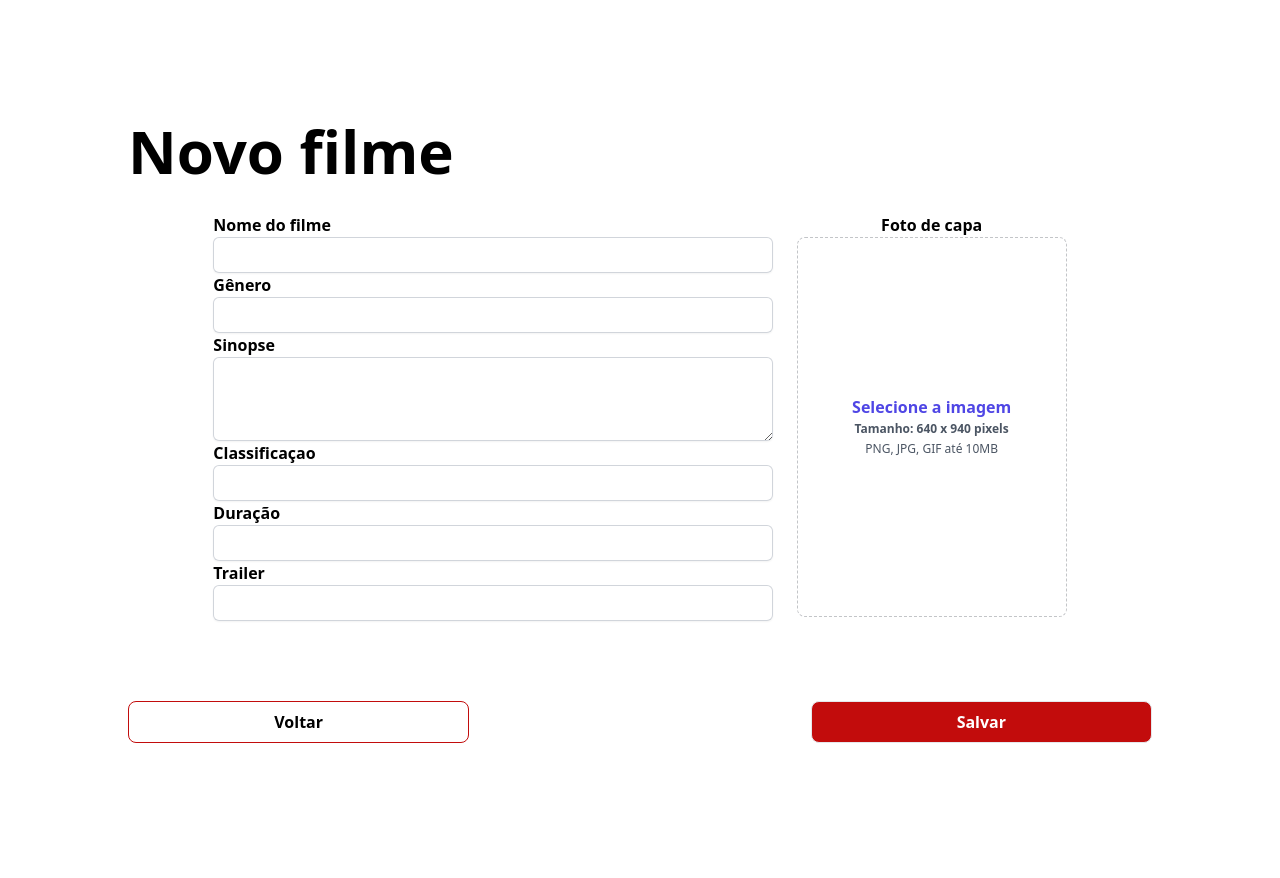
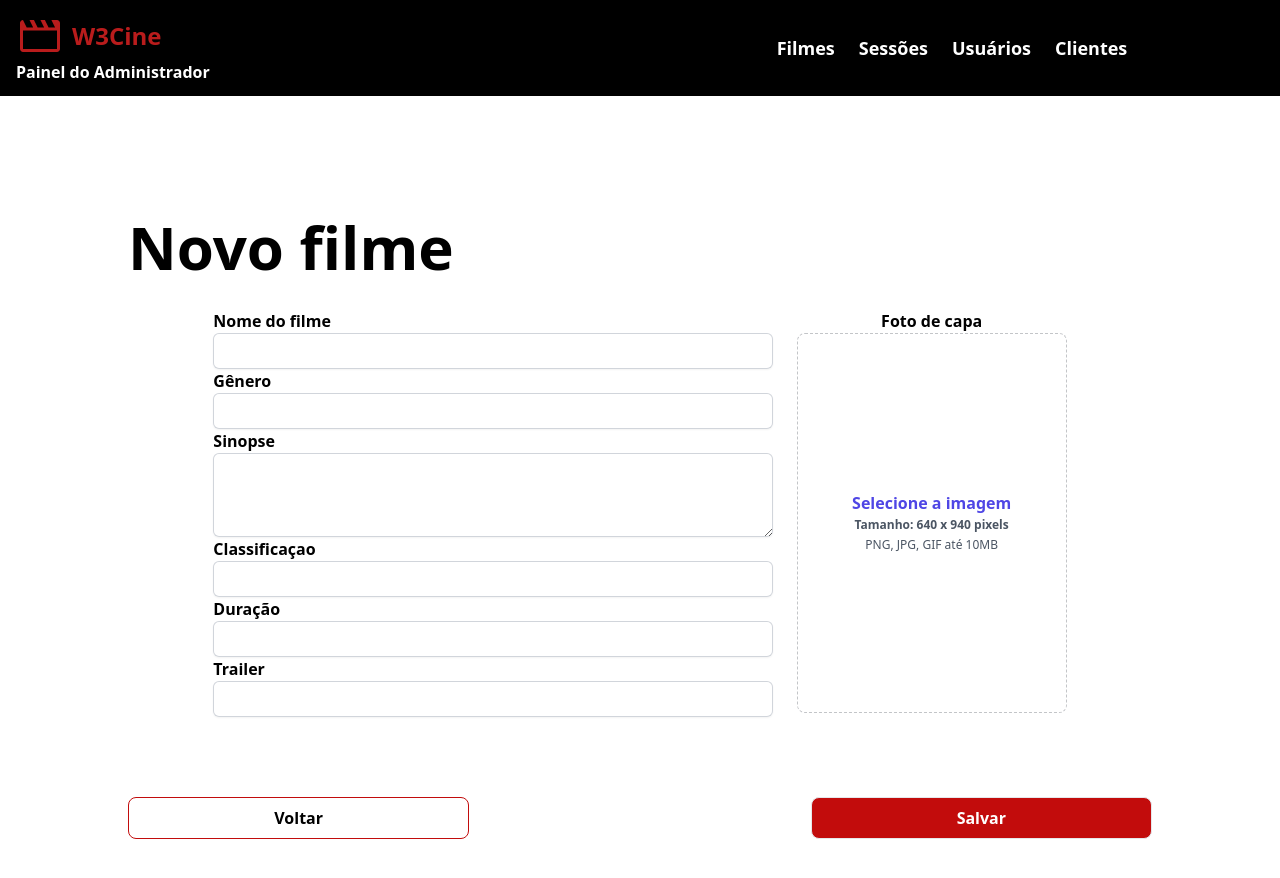
Before and after one commit to rafatosta/w3cine, a Next.js app: page /dashboard/movie/create in a window 1280 px wide. Shown: the top 878 px of the page. Before the commit the page ends 832 px from the top, so only its background shows below. Built offline with nearby package versions, Linux system fonts and the light colour scheme.

Commit message:
:sparkles: feat: Barra de navegação do Adm

```diff
--- /dev/null
+++ b/app/components/NavBarAdm.tsx
@@ -0,0 +1,32 @@
+import Link from "next/link";
+import LogoW3Cine from "./logo";
+
+export const navigation = [
+  { name: "Filmes", href: "/dashboard/movie" },
+  { name: "Sessões", href: "/dashboard" },
+  { name: "Usuários", href: "/dashboard/" },
+  { name: "Clientes", href: "/dashboard/" },
+];
+
+function NavBarAdm() {
+  return (
+    <nav className="w-full h-24 px-4 flex flex-row justify-between items-start backdrop-blur-md bg-black">
+      <Link className="h-full w-full flex flex-col justify-center items-start" href="/dashboard">
+        <LogoW3Cine color={"text-white"}/>
+        <p className="text-white font-semibold">Painel do Administrador</p>
+      </Link>
+
+      <div className="w-full h-full flex flex-row justify-center items-center gap-6">
+        {navigation.map((item) => (
+          <Link key={item.name} href={item.href}>
+            <p className="font-semibold text-lg hover:font-black hover:text-2xl text-white hover:scale-110 transition duration-150 ease-out hover:ease-in">
+              {item.name}
+            </p>
+          </Link>
+        ))}
+      </div>
+    </nav>
+  );
+}
+
+export default NavBarAdm;
--- /dev/null
+++ b/app/dashboard/layout.tsx
@@ -0,0 +1,19 @@
+import NavBarAdm from "../components/NavBarAdm";
+
+export const metadata = {
+  title: "Painel de Controle do ADM",
+};
+
+export default function DashboardLayout({
+  children,
+}: {
+  children: React.ReactNode;
+}) {
+  return (
+    <div>
+      <NavBarAdm />
+
+      {children}
+    </div>
+  );
+}
```
